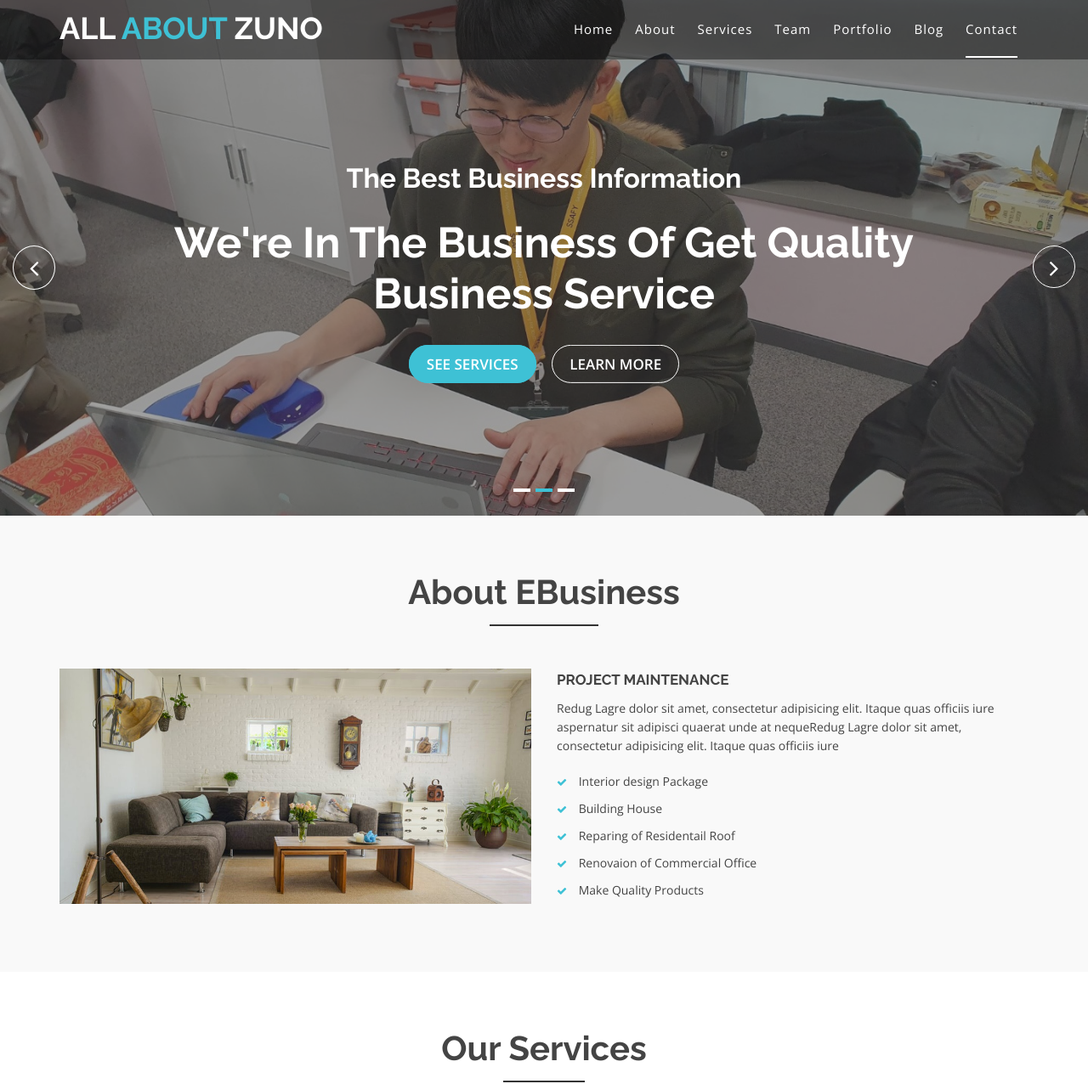
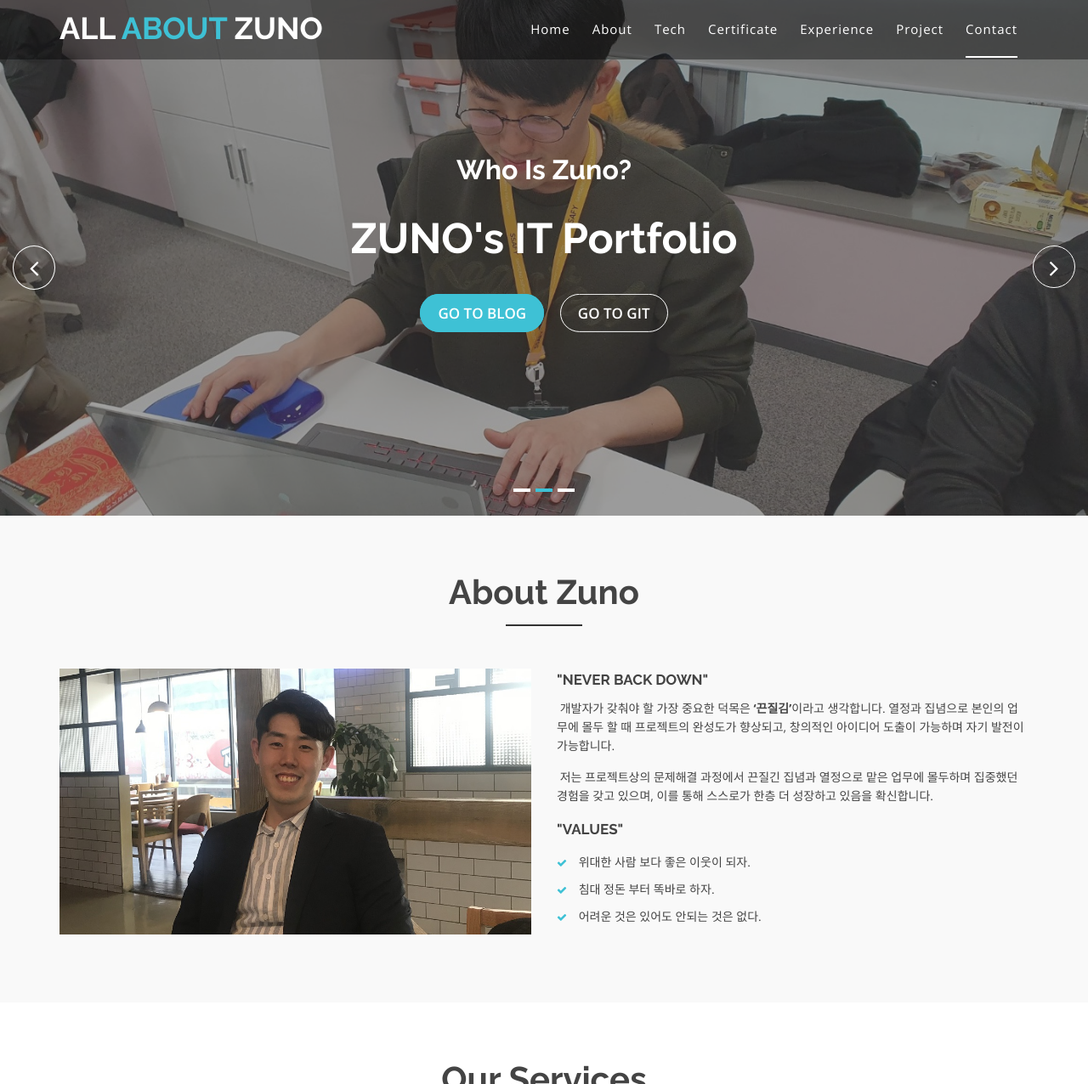
Before and after one commit to ZUNOXI/Portfolio, a plain HTML site: page index.html in a window 1280 px wide. Shown: the top 1276 px of the page at 85% size. Drawn offline with nearby package versions, Linux system fonts and the light colour scheme; some packages are replaced by stand-ins of ours.

Commit message:
0203update
update

```diff
--- a/index.html
+++ b/index.html
@@ -80,16 +80,16 @@
                     <a class="page-scroll" href="#about">About</a>
                   </li>
                   <li>
-                    <a class="page-scroll" href="#services">Services</a>
+                    <a class="page-scroll" href="#services">Tech</a>
                   </li>
                   <li>
-                    <a class="page-scroll" href="#team">Team</a>
+                    <a class="page-scroll" href="#team">Certificate</a>
                   </li>
                   <li>
-                    <a class="page-scroll" href="#portfolio">Portfolio</a>
+                    <a class="page-scroll" href="#portfolio">Experience</a>
                   </li>
                   <li>
-                    <a class="page-scroll" href="#blog">Blog</a>
+                    <a class="page-scroll" href="#blog">Project</a>
                   </li>
                   <li>
                     <a class="page-scroll" href="#contact">Contact</a>
@@ -113,7 +113,7 @@
       <div id="ensign-nivoslider" class="slides" >
         <img src="img/slider/slider4.jpg" alt="" title="#slider-direction-1" />
         <img src="img/slider/slider5.jpg" alt="" title="#slider-direction-2" />
-        <img src="img/slider/slider6.jpg" alt="" title="#slider-direction-3" />
+        <img src="img/slider/slider7.jpg" alt="" title="#slider-direction-3" />
       </div>
 
       <!-- direction 1 -->
@@ -148,17 +148,17 @@
             <div class="col-md-12 col-sm-12 col-xs-12">
               <div class="slider-content text-center">
                 <!-- layer 1 -->
-                <div class="layer-1-1 hidden-xs wow slideInUp" data-wow-duration="2s" data-wow-delay=".2s">
-                  <h2 class="title1">The Best Business Information </h2>
+                <div class="layer-1-1 hidden-xs wow slideInDown" data-wow-duration="2s" data-wow-delay=".2s">
+                  <h2 class="title1">Who Is Zuno?</h2>
                 </div>
                 <!-- layer 2 -->
                 <div class="layer-1-2 wow slideInUp" data-wow-duration="2s" data-wow-delay=".1s">
-                  <h1 class="title2">We're In The Business Of Get Quality Business Service</h1>
+                  <h1 class="title2">ZUNO's IT Portfolio</h1>
                 </div>
                 <!-- layer 3 -->
                 <div class="layer-1-3 hidden-xs wow slideInUp" data-wow-duration="2s" data-wow-delay=".2s">
-                  <a class="ready-btn right-btn page-scroll" href="#services">See Services</a>
-                  <a class="ready-btn page-scroll" href="#about">Learn More</a>
+                  <a class="ready-btn right-btn page-scroll" href="https://zunoxi.tistory.com/">Go to blog</a>
+                  <a class="ready-btn page-scroll" href="#about">Go to git</a>
                 </div>
               </div>
             </div>
@@ -172,18 +172,18 @@
           <div class="row">
             <div class="col-md-12 col-sm-12 col-xs-12">
               <div class="slider-content">
-                <!-- layer 1 -->
-                <div class="layer-1-1 hidden-xs wow slideInUp" data-wow-duration="2s" data-wow-delay=".2s">
-                  <h2 class="title1">The Best business Information </h2>
+                 <!-- layer 1 -->
+                 <div class="layer-1-1 hidden-xs wow slideInDown" data-wow-duration="2s" data-wow-delay=".2s">
+                  <h2 class="title1">Who Is Zuno?</h2>
                 </div>
                 <!-- layer 2 -->
                 <div class="layer-1-2 wow slideInUp" data-wow-duration="2s" data-wow-delay=".1s">
-                  <h1 class="title2">Helping Business Security  & Peace of Mind for Your Family</h1>
+                  <h1 class="title2">ZUNO's IT Portfolio</h1>
                 </div>
                 <!-- layer 3 -->
                 <div class="layer-1-3 hidden-xs wow slideInUp" data-wow-duration="2s" data-wow-delay=".2s">
-                  <a class="ready-btn right-btn page-scroll" href="#services">See Services</a>
-                  <a class="ready-btn page-scroll" href="#about">Learn More</a>
+                  <a class="ready-btn right-btn page-scroll" href="https://zunoxi.tistory.com/">Go to blog</a>
+                  <a class="ready-btn page-scroll" href="#about">Go to git</a>
                 </div>
               </div>
             </div>
@@ -200,7 +200,7 @@
       <div class="row">
         <div class="col-md-12 col-sm-12 col-xs-12">
           <div class="section-headline text-center">
-            <h2>About eBusiness</h2>
+            <h2>About Zuno</h2>
           </div>
         </div>
       </div>
@@ -210,7 +210,7 @@
           <div class="well-left">
             <div class="single-well">
               <a href="#">
-								  <img src="img/about/1.jpg" alt="">
+								  <img src="img/about/main.jpg" alt="">
 								</a>
             </div>
           </div>
@@ -219,27 +219,23 @@
         <div class="col-md-6 col-sm-6 col-xs-12">
           <div class="well-middle">
             <div class="single-well">
-              <a href="#">
-                <h4 class="sec-head">project Maintenance</h4>
+                <h4 class="sec-head">"Never Back Down"</h4>
               </a>
               <p>
-                Redug Lagre dolor sit amet, consectetur adipisicing elit. Itaque quas officiis iure aspernatur sit adipisci quaerat unde at nequeRedug Lagre dolor sit amet, consectetur adipisicing elit. Itaque quas officiis iure
+                &nbsp개발자가 갖춰야 할 가장 중요한 덕목은 <b>‘끈질김’</b>이라고 생각합니다. 열정과 집념으로 본인의 업무에 몰두 할 때 프로젝트의 완성도가 향상되고, 창의적인 아이디어 도출이 가능하며 자기 발전이 가능합니다.
               </p>
+              <p>&nbsp저는 프로젝트상의 문제해결 과정에서 끈질긴 집념과 열정으로 맡은 업무에 몰두하며 집중했던 경험을 갖고 있으며, 이를 통해 스스로가 한층 더 성장하고 있음을 확신합니다.
+              </p>
+              <h4 class="sec-head">"values"</h4>
               <ul>
                 <li>
-                  <i class="fa fa-check"></i> Interior design Package
+                  <i class="fa fa-check"></i> 위대한 사람 보다 좋은 이웃이 되자.
                 </li>
                 <li>
-                  <i class="fa fa-check"></i> Building House
+                  <i class="fa fa-check"></i> 침대 정돈 부터 똑바로 하자.
                 </li>
                 <li>
-                  <i class="fa fa-check"></i> Reparing of Residentail Roof
-                </li>
-                <li>
-                  <i class="fa fa-check"></i> Renovaion of Commercial Office
-                </li>
-                <li>
-                  <i class="fa fa-check"></i> Make Quality Products
+                  <i class="fa fa-check"></i> 어려운 것은 있어도 안되는 것은 없다.
                 </li>
               </ul>
             </div>
```
Also changed, not shown: img/about/main.jpg (added), img/slider/KakaoTalk_20200114_112750067.jpg (added), img/slider/slider7.jpg (added).
